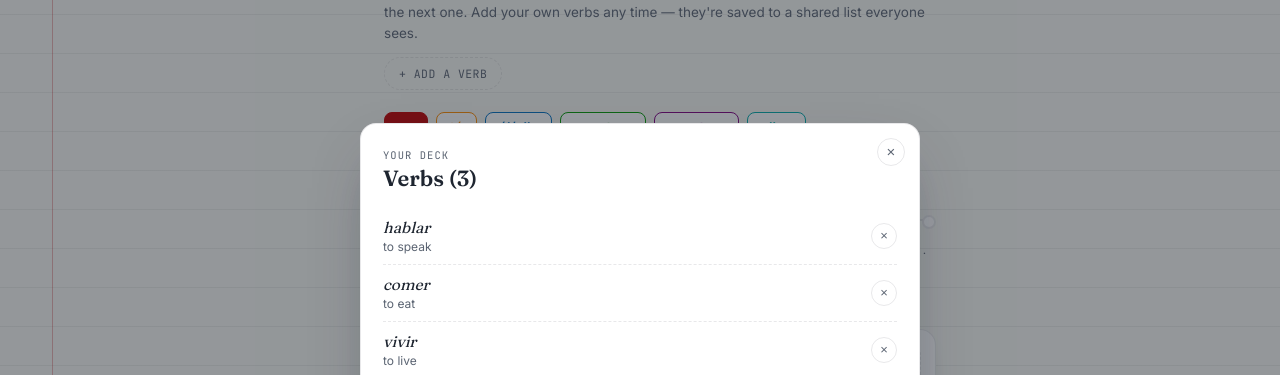
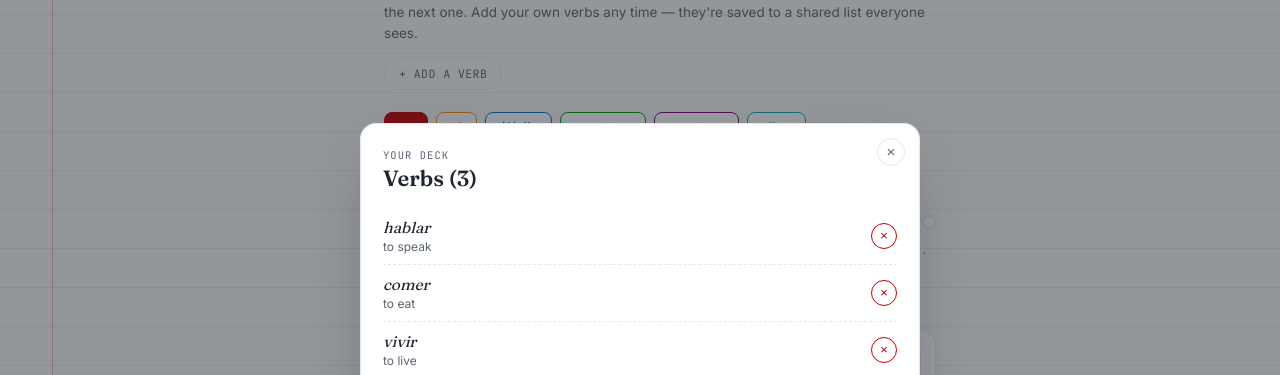
Before and after one commit to LonanRynnPring/Destello, a plain HTML site: page spanish-tense-flashcards.html in a window 1280 px wide. Both pictures are taken after a click on the button "+ ADD A VERB". Shown: the part 108-483 px from the top of the page. Drawn offline with Linux system fonts and the light colour scheme; no server answers.

Commit message:
Make verb-delete buttons red to distinguish them from the modal close button
Co-Authored-By: Claude Sonnet 5 <noreply@anthropic.com>
Claude-Session: https://claude.ai/code/session_018NKvENJqVmGJotG4kbTp6Y

```diff
--- a/spanish-tense-flashcards.html
+++ b/spanish-tense-flashcards.html
@@ -478,8 +478,8 @@
   .word-main .word-meaning{ font-size:12px; color:var(--ink-soft); margin-top:2px; }
   .word-del{
     width:26px; height:26px; border-radius:50%;
-    border:1.5px solid var(--ring);
-    background:transparent; color:var(--ink-soft);
+    border:1.5px solid var(--margin-red);
+    background:transparent; color:var(--margin-red);
     cursor:pointer; font-size:13px; line-height:1; flex:none;
   }
   .word-del:hover{ background:var(--margin-red); color:#fff; border-color:var(--margin-red); }
```
